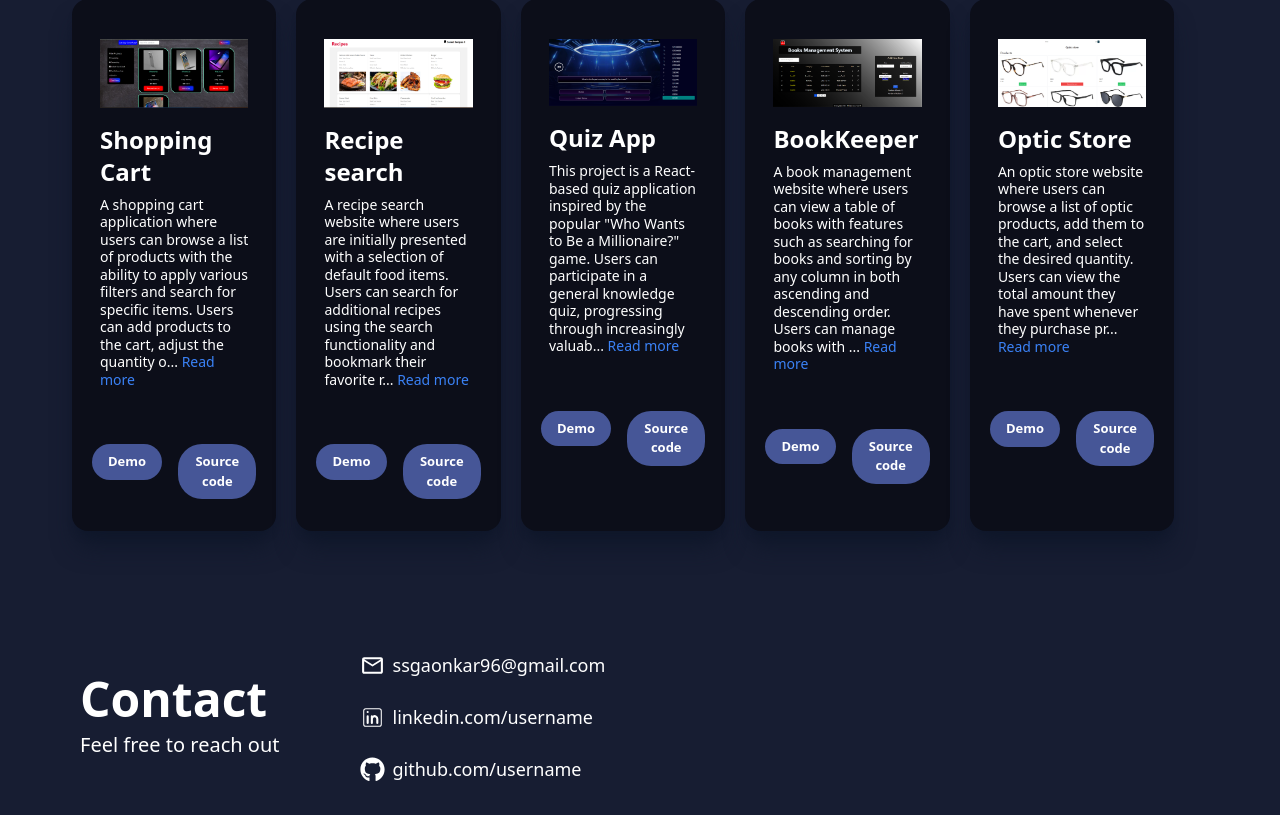
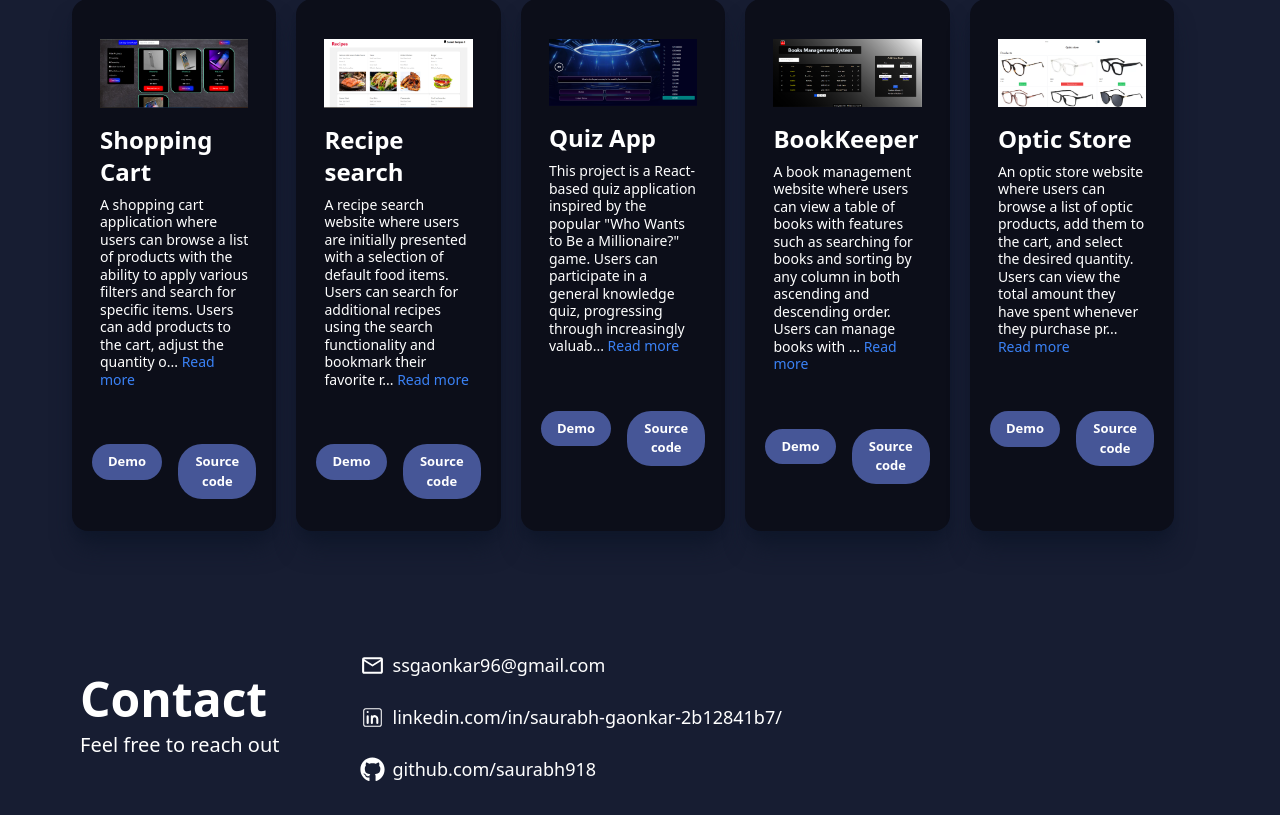
Before and after one commit to saurabh918/my-portfolio, a React (Vite) app: page / in a window 1280 px wide. Shown: the part 2141-2956 px from the top of the page. Built offline with nearby package versions, Linux system fonts and the light colour scheme.

Commit message:
updated: contact details

```diff
--- a/src/components/Footer/index.jsx
+++ b/src/components/Footer/index.jsx
@@ -22,14 +22,14 @@ const Footer = () => {
         </li>
         <li className='flex justify-center md:justify-start gap-2 items-center transition transform hover:scale-105'>
           <CiLinkedin size={25} />
-          <a href="https://linkedin.com/username" target="_blank" rel="noopener noreferrer" className='text-sm md:text-lg hover:underline'>
-            linkedin.com/username
+          <a href="https://www.linkedin.com/in/saurabh-gaonkar-2b12841b7/" target="_blank" rel="noopener noreferrer" className='text-sm md:text-lg hover:underline'>
+            linkedin.com/in/saurabh-gaonkar-2b12841b7/
           </a>
         </li>
         <li className='flex justify-center md:justify-start gap-2 items-center transition transform hover:scale-105'>
           <FaGithub size={25} />
-          <a href="https://github.com/username" target="_blank" rel="noopener noreferrer" className='text-sm md:text-lg hover:underline'>
-            github.com/username
+          <a href="https://github.com/saurabh918" target="_blank" rel="noopener noreferrer" className='text-sm md:text-lg hover:underline'>
+          github.com/saurabh918
           </a>
         </li>
       </ul>
```
